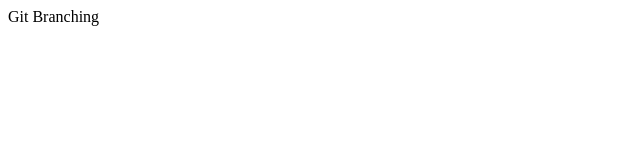
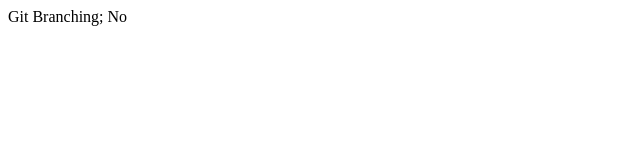
Before and after one commit to taslimmuhammed/Git_sample, a plain HTML site: page index.html in a window 1280 px wide. Shown: the full height of the page, 0-640 px from the left. Drawn offline with Linux system fonts and the light colour scheme.

Commit message:
commit 2

```diff
--- a/index.html
+++ b/index.html
@@ -3,6 +3,7 @@
         <title> Git Basics</title>
     </head>
     <body>
-        Git Branching
+        Git Branching;
+         No
     </body>
 </html>
```
